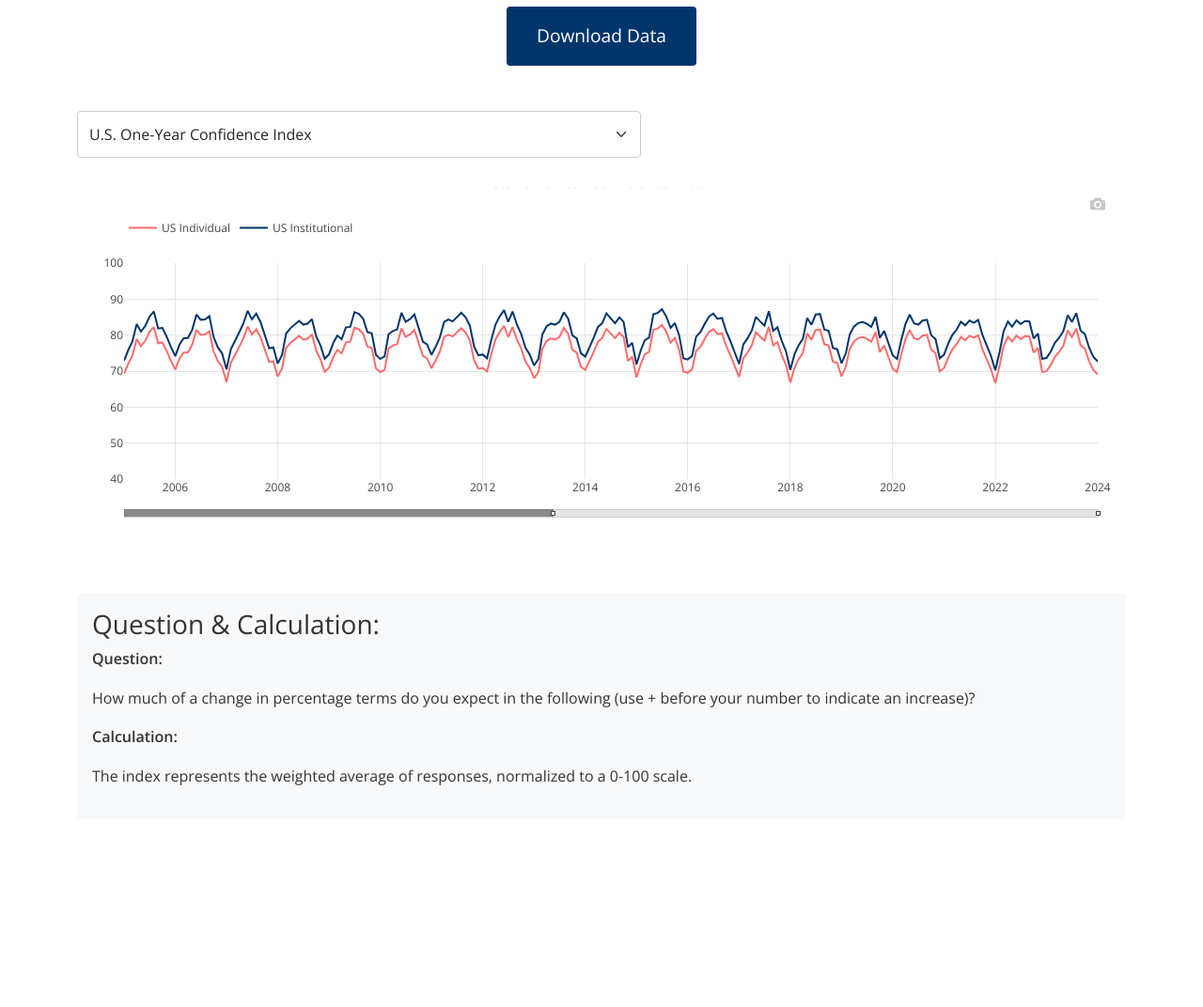
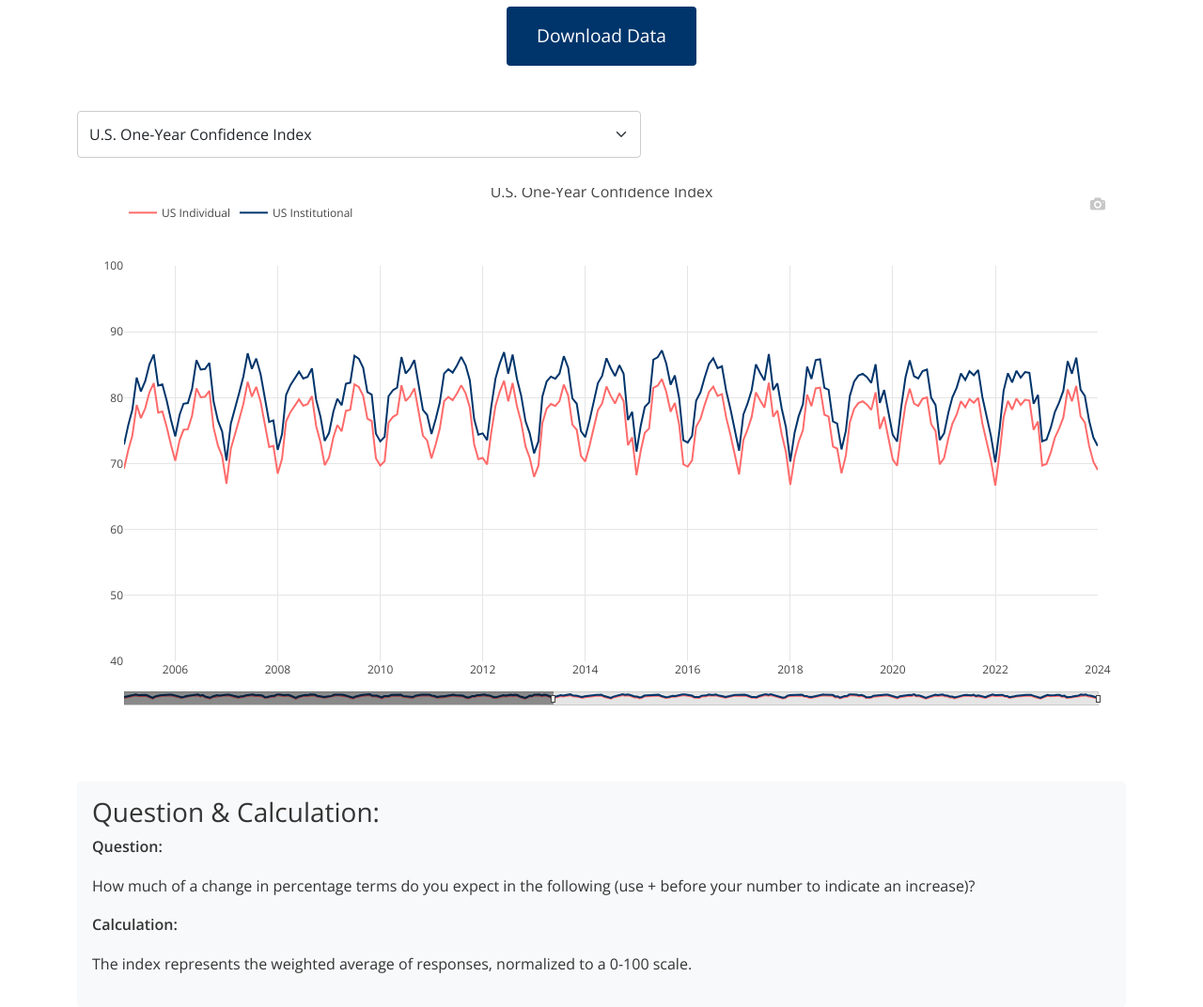
Before and after one commit to francescoafabozzi/ShillerSite, a Flask app: page / in a window 1280 px wide. Shown: the part 454-1526 px from the top of the page at 94% size. Before the commit the page ends 1290 px from the top, so only its background shows below. Run offline with Flask 3, Linux system fonts and the light colour scheme; some libraries are stand-ins or nearby versions.

Commit message:
Agent query: Is the graph taller now with better proportions between the x and y axes?
Increase plot container height to 600px.

Screenshot: https://storage.googleapis.com/screenshot-production-us-central1/30ca350f-1665-4512-8856-d55b9f58b7a7/4e814262-9c77-4f0f-98de-e464137549c1.jpg

```diff
--- a/static/css/style.css
+++ b/static/css/style.css
@@ -88,7 +88,7 @@
 
 .plot-container {
     margin: 2rem 0;
-    min-height: 400px;
+    min-height: 600px;
 }
 
 .calculation-section {
--- a/static/js/main.js
+++ b/static/js/main.js
@@ -108,6 +108,7 @@
                 b: 20
             }
         },
+        height: 600,
         xaxis: {
             title: '',
             showgrid: true,
```
